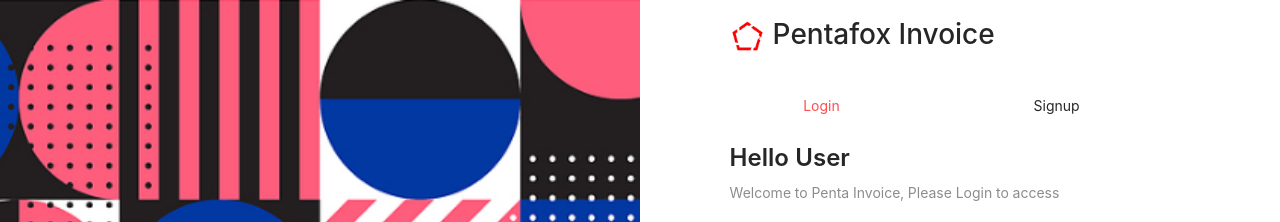
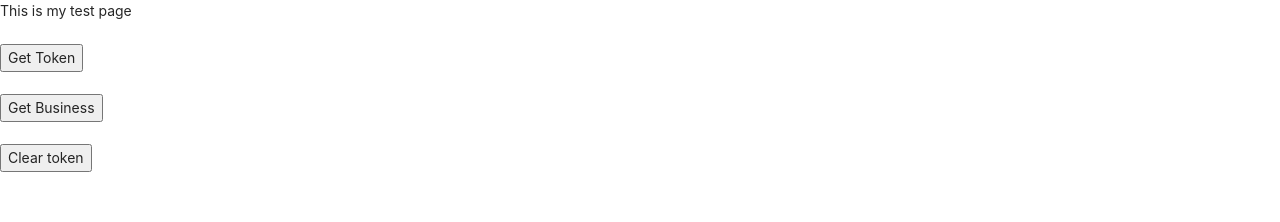
Before and after one commit to ArulPrasath15/invoice-react, a Next.js app: page / in a window 1280 px wide. Shown: the top 222 px of the page. Built offline with nearby package versions, Linux system fonts and the light colour scheme; no server answers.

Commit message:
working on cookie auth

```diff
--- /dev/null
+++ b/hoc/viewController.jsx
@@ -0,0 +1,18 @@
+import { useEffect, useState } from "react";
+import {connect} from "react-redux";
+
+const Controller = (WrappedComponent) => {
+    // eslint-disable-next-line react/display-name
+    return (props)=>{
+        console.log(document.cookie)
+        return <WrappedComponent {...props} />;
+    }
+}
+const mapStateToProps = (state) => ({
+    user: state.userStore.user,
+})
+
+const mapDispatchToProps = { }
+
+
+export default (Controller);
--- a/next.config.js
+++ b/next.config.js
@@ -1,3 +1,12 @@
+const {rewrites} = require("./next.config");
 module.exports = {
   reactStrictMode: false,
+  async rewrites() {
+    return [
+      {
+        source: '/api/:slug*',
+        destination: `http://localhost:8800/:slug*`,
+      },
+    ]
+  }
 }
--- a/package.json
+++ b/package.json
@@ -31,5 +31,6 @@
   },
   "browser": {
     "child_process": false
-  }
+  },
+  "proxy": "http://localhost:8800"
 }
--- a/pages/_app.js
+++ b/pages/_app.js
@@ -14,51 +14,36 @@ import Router from 'next/router'
 import {Spin, Row, Col} from 'antd'
 import { PersistGate } from 'redux-persist/integration/react'
 import { persistStore } from 'redux-persist'
+import Private from "./private";
 
 NProgress.configure({ showSpinner: false, trickleRate: 0.1, trickleSpeed: 300 });Router.events.on('routeChangeStart', () => {NProgress.start()});Router.events.on('routeChangeComplete', () => {NProgress.done();});Router.events.on('routeChangeError', () => {NProgress.done();});
 
+function _App({ Component, pageProps, reduxStore }) {
 
+    const [auth,setAuth] = useState(false);
 
-function _App({ Component, pageProps, reduxStore }) {
-    const [authToken, setAuthToken] = useState('');
-    const [loader , setLoader] = useState(true);
-    axios.defaults.baseURL = 'http://localhost:8800';
-    axios.defaults.headers.common['Authorization'] = `Bearer ${authToken}`;
-    axios.defaults.headers.common['Content-Type'] = 'application/json';
-
-
-    useEffect(() => {
-        getSession().then((session,loading) => {
-
-            setLoader(true)
-            if (session) {
-                setAuthToken(session.user.token);
-                setLoader(false);
-                console.log("Index Session",session)
-                // Router.push('/dashboard')
-            } else {
-                // if(!Router.query.autherror) {Router.push('/auth')}
-                setLoader(false);
-            }
-        });
-    }, []);
-    const router = useRouter()
-    const [auth, setAuth] = useState(false);
-    const hideList=['/','/auth','/new']
     const persistor = persistStore(reduxStore);
+    // useEffect(()=>{
+    //     (async ()=>{
+    //         try{
+    //             const res = await axios.get('/api/business');
+    //             if(res?.status === 200){
+    //                 setAuth(true);
+    //             }else{
+    //                 setAuth(false);
+    //             }
+    //         }catch (e) {
+    //             setAuth(false);
+    //         }
+    //
+    //     })();
+    //
+    // },[auth])
     return (
       <>
           <Provider store={reduxStore} session={pageProps.session}>
               <PersistGate loading={null} persistor={persistor}>
-              {loader &&
-              <Row align={'middle'} className={'h-100'}>
-                  <Col offset={12}>
-                      <Spin/>
-                  </Col>
-              </Row>
-              }
-            { (!hideList.includes(router.pathname) && !loader) && <NavLayout pathname={router.pathname.substring(1)}><Component {...pageProps} /></NavLayout> }
-            { (hideList.includes(router.pathname) && !loader) && <Component {...pageProps} /> }
+                  <Component {...pageProps} />
               </PersistGate>
           </Provider>
       </>
--- a/pages/index.js
+++ b/pages/index.js
@@ -1,8 +1,8 @@
-import Auth from "./auth";
+import Test from "./test";
 
 
 export default function Page() {
   return <>
-     <Auth/>
+     <Test/>
   </>
 }
--- /dev/null
+++ b/pages/private.jsx
@@ -0,0 +1,12 @@
+import React from 'react';
+import Controller from "../hoc/viewController";
+
+function Private(props) {
+    return (
+        <div>
+            This  is my protected page
+        </div>
+    );
+}
+
+export default Controller(Private);
--- /dev/null
+++ b/pages/test.jsx
@@ -0,0 +1,44 @@
+import React, {useEffect, useState} from 'react';
+import axios from "axios";
+import Controller from "../hoc/viewController";
+
+function Test(props) {
+    const email = "xyz@gmail.com";
+    const password = "aaaaaaaa";
+    const [token,setToken] = useState('');
+
+    const getToken = async ()=>{
+        try{
+            const res = await axios.post("/api/auth/login",{email, password});
+            const token = res.data?.token;
+            setToken(token);
+        }catch (e){
+            console.log(e);
+        }
+    }
+    const getBusiness = async ()=>{
+        try{
+            const res = await axios.get("/api/business");
+            console.log(res.data);
+        }catch (e){
+            console.log(e);
+        }
+    }
+    return (
+        <div>
+            This is my test page
+            <br />
+            <br />
+            <button onClick={()=>{getToken()}}>Get Token</button>
+
+            <br />
+            <br />
+            <button onClick={()=>{getBusiness()}}>Get Business</button>
+            <br />
+            <br />
+            <button onClick={()=>{setToken('')}}>Clear token</button>
+        </div>
+    );
+}
+
+export default Test;
```
